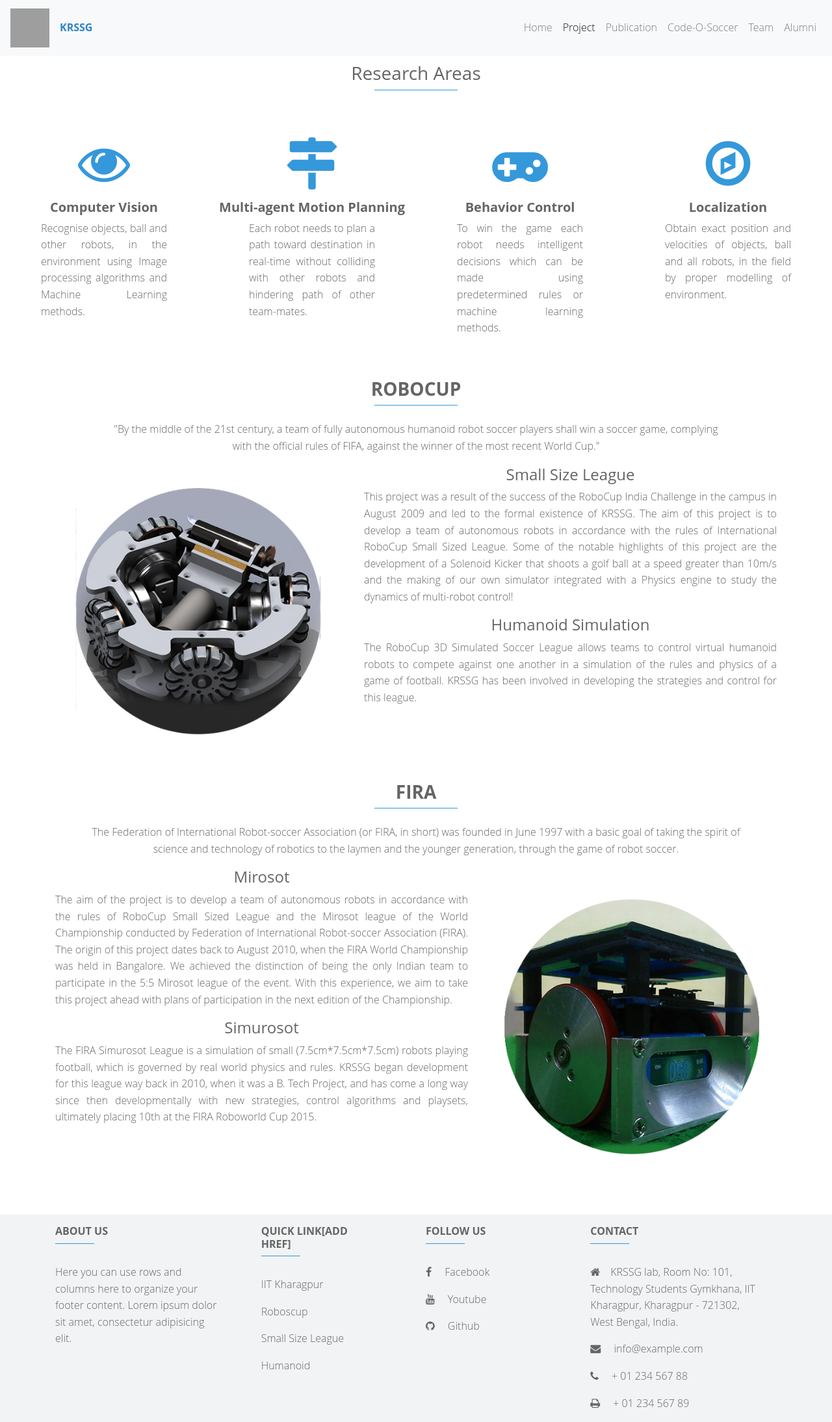
After one commit to KRSSG/website, a PHP site: page /project.html in a window 1280 px wide. The commit adds this page. Shown: the whole page at 65% size. Run offline with PHP 8.4, Linux system fonts and the light colour scheme; some libraries are stand-ins or nearby versions; grey boxes are pictures that could not be loaded.

Commit message:
Project page

```diff
--- /dev/null
+++ b/project.html
@@ -0,0 +1,233 @@
+<!doctype html>
+<html lang="en">
+	<head>
+		<!-- Required meta tags -->
+		<meta charset="utf-8">
+		<meta name="viewport" content="width=device-width, initial-scale=1, shrink-to-fit=no">
+
+		<!-- Bootstrap CSS -->
+		<link rel="stylesheet" href="https://stackpath.bootstrapcdn.com/bootstrap/4.1.3/css/bootstrap.min.css" integrity="sha384-MCw98/SFnGE8fJT3GXwEOngsV7Zt27NXFoaoApmYm81iuXoPkFOJwJ8ERdknLPMO" crossorigin="anonymous">
+
+		<link href="skins/default.css" rel="stylesheet" />
+
+		<title>Home</title>
+	</head>
+	<body>
+
+
+		<!-- Navbar Start -->
+		<nav class="navbar navbar-expand-md navbar-light bg-light fixed-top" style="background-color: #F2F3F4">
+			<a class="navbar-brand"><img class="krssg_logo" src="https://avatars1.githubusercontent.com/u/11938153?v=3&s=200 "></a>
+			<span class="navbar-text font-weight-bold text-justify" id="logo_text">KRSSG</span>
+
+			<button class="navbar-toggler" type="button" data-toggle="collapse" data-target="#navbarNav" aria-controls="navbarNav" aria-expanded="false" aria-label="Toggle navigation">
+				<span class="navbar-toggler-icon"></span>
+			</button>
+			<div class="collapse navbar-collapse" id="navbarNav">
+				<ul class="navbar-nav ml-auto">
+					<li class="nav-item">
+						<a class="nav-link" href="./index.html">Home </a>
+					</li>
+					<li class="nav-item active">
+						<a class="nav-link active" href="./project.html">Project <span class="sr-only">(current)</span></a>
+					</li>
+					<li class="nav-item">
+						<a class="nav-link" href="#">Publication</a>
+					</li>
+					<li class="nav-item">
+						<a class="nav-link" href="#">Code-O-Soccer</a>
+					</li>
+					<li class="nav-item">
+						<a class="nav-link" href="#">Team</a>
+					</li>
+					<li class="nav-item">
+						<a class="nav-link" href="#">Alumni</a>
+					</li>
+				</ul>
+			</div>
+		</nav>
+		<div class="row mt-5"></div>
+		<div class="row mt-5"></div>
+		<!-- Navbar End -->
+
+
+		<h3 class="text-center">Research Areas</h3>
+		<div class="row mx-0">
+			<hr class="teal accent-3 mb-2 mt-0 d-inline-block mx-auto change_strike_colour" style="width: 10vw;">
+		</div>
+		<div class="row mx-0 my-5">
+			<div class="col-md-3 research_thumbnail">
+				<div class="row my-3">
+					<i class="fa fa-eye fa-5x mx-auto research_sign"></i>
+				</div>
+				<h5 class="text-center font-weight-bold">Computer Vision</h5>
+				<div class="row mx-5">
+					<p class="text-justify">
+						Recognise objects, ball and other robots, in the environment using Image processing algorithms and Machine Learning methods.
+					</p>
+				</div>
+			</div>
+			<div class="col-md-3 research_thumbnail">
+				<div class="row my-3">
+					<i class="fa fa-map-signs fa-5x mx-auto research_sign"></i>
+				</div>
+				<h5 class="text-center font-weight-bold">Multi-agent Motion Planning</h5>
+				<div class="row mx-5">
+					<p class="text-justify">
+						Each robot needs to plan a path toward destination in real-time without colliding with other robots and hindering path of other team-mates.
+					</p>
+				</div>
+			</div>
+			<div class="col-md-3 research_thumbnail">
+				<div class="row my-3">
+					<i class="fa fa-gamepad fa-5x mx-auto research_sign"></i>
+				</div>
+				<h5 class="text-center font-weight-bold">Behavior Control</h5>
+				<div class="row mx-5">
+					<p class="text-justify">
+						To win the game each robot needs intelligent decisions which can be made using predetermined rules or machine learning methods.
+					</p>
+				</div>
+			</div>
+			<div class="col-md-3 research_thumbnail">
+				<div class="row my-3">
+					<i class="fa fa-compass fa-5x mx-auto research_sign"></i>
+				</div>
+				<h5 class="text-center font-weight-bold">Localization</h5>
+				<div class="row mx-5">
+					<p class="text-justify">
+						Obtain exact position and velocities of objects, ball and all robots, in the field by proper modelling of environment.
+					</p>
+				</div>
+			</div>
+		</div>
+
+		<div class="container">
+			<h3 class="text-center font-weight-bold text-uppercase">Robocup</h3>
+			<div class="row mx-0">
+				<hr class="teal accent-3 mb-4 mt-0 d-inline-block mx-auto change_strike_colour" style="width: 10vw;">
+			</div>
+			<p class="text-center">
+				"By the middle of the 21st century, a team of fully autonomous humanoid robot soccer players shall win a soccer game, complying<br> with the official rules of FIFA, against the winner of the most recent World Cup."
+			</p>
+			<div class="row">
+				<div class="col-md-5">
+					<img src="./images/robocup.png" class="img-fluid">
+				</div>
+				<div class="col-md-7">
+					<h4 class="text-center">Small Size League</h4>
+					<p class="text-justify">
+						This project was a result of the success of the RoboCup India Challenge in the campus in August 2009 and led to the formal existence of KRSSG. The aim of this project is to develop a team of autonomous robots in accordance with the rules of International RoboCup Small Sized League. Some of the notable highlights of this project are the development of a Solenoid Kicker that shoots a golf ball at a speed greater than 10m/s and the making of our own simulator integrated with a Physics engine to study the dynamics of multi-robot control!
+					</p>
+					<h4 class="text-center">Humanoid Simulation</h4>
+					<p class="text-justify">
+						The RoboCup 3D Simulated Soccer League allows teams to control virtual humanoid robots to compete against one another in a simulation of the rules and physics of a game of football. KRSSG has been involved in developing the strategies and control for this league.
+					</p>
+				</div>
+			</div>
+
+
+			<h3 class="text-center font-weight-bold text-uppercase">FIRA</h3>
+			<div class="row">
+			<hr class="teal accent-3 mb-4 mt-0 d-inline-block mx-auto change_strike_colour" style="width: 10vw;">
+			</div>
+			<p class="text-center">
+				The Federation of International Robot-soccer Association (or FIRA, in short) was founded in June 1997 with a basic goal of taking the spirit of <br> science and technology of robotics to the laymen and the younger generation, through the game of robot soccer.
+			</p>
+			<div class="row">
+				<div class="col-md-7">
+					<h4 class="text-center">Mirosot</h4>
+					<p class="text-justify">
+						The aim of the project is to develop a team of autonomous robots in accordance with the rules of RoboCup Small Sized League and the Mirosot league of the World Championship conducted by Federation of International Robot-soccer Association (FIRA). The origin of this project dates back to August 2010, when the FIRA World Championship was held in Bangalore. We achieved the distinction of being the only Indian team to participate in the 5:5 Mirosot league of the event. With this experience, we aim to take this project ahead with plans of participation in the next edition of the Championship.
+					</p>
+					<h4 class="text-center">Simurosot</h4>
+					<p class="text-justify">
+						The FIRA Simurosot League is a simulation of small (7.5cm*7.5cm*7.5cm) robots playing football, which is governed by real world physics and rules. KRSSG began development for this league way back in 2010, when it was a B. Tech Project, and has come a long way since then developmentally with new strategies, control algorithms and playsets, ultimately placing 10th at the FIRA Roboworld Cup 2015.
+					</p>
+				</div>
+				<div class="col-md-5">
+					<img src="./images/fira.png" class="img-fluid">
+				</div>
+			</div>
+
+
+		</div>
+
+		<!-- Footer Start-->
+		<footer class="page-footer font-small blue-grey lighten-5 design_footer" >
+
+			<div class="container text-center text-md-left mt-5">
+
+			  <div class="row mt-3 dark-grey-text">
+					<!-- Empty Row to create space -->
+			  </div>
+			  <div class="row mt-3 dark-grey-text">
+				<div class="col-md-3 col-lg-4 col-xl-3 mb-4">
+				  <h6 class="text-uppercase font-weight-bold">About Us</h6>
+				  <hr class="teal accent-3 mb-4 mt-0 d-inline-block mx-auto change_strike_colour" style="width: 60px;">
+				  <p>Here you can use rows and columns here to organize your footer content. Lorem ipsum dolor sit amet, consectetur
+					adipisicing elit.</p>
+				</div>
+
+				<div class="col-md-2 col-lg-2 col-xl-2 mx-auto mb-4">
+				  <h6 class="text-uppercase font-weight-bold">Quick Link[Add href]</h6>
+				  <hr class="teal accent-3 mb-4 mt-0 d-inline-block mx-auto change_strike_colour" style="width: 60px;">
+				  <p>
+					<a class="dark-grey-text quick_links" href="#!">IIT Kharagpur</a>
+				  </p>
+				  <p>
+					<a class="dark-grey-text quick_links" href="#!">Roboscup</a>
+				  </p>
+				  <p>
+					<a class="dark-grey-text quick_links" href="#!">Small Size League</a>
+				  </p>
+				  <p>
+					<a class="dark-grey-text quick_links" href="#!">Humanoid</a>
+				  </p>
+
+				</div>
+				<div class="col-md-3 col-lg-2 col-xl-2 mx-auto mb-4">
+					<h6 class="text-uppercase font-weight-bold">Follow Us</h6>
+					<hr class="teal accent-3 mb-4 mt-0 d-inline-block mx-auto change_strike_colour" style="width: 60px;">
+					<p>
+						<i class="fa fa-facebook white-text mr-3"></i>
+						<a class="dark-grey-text quick_links" href="#!">Facebook</a>
+					</p>
+					<p>
+						<i class="fa fa-youtube white-text mr-3"></i>
+						<a class="dark-grey-text quick_links" href="#!">Youtube</a>
+					</p>
+					<p>
+						<i class="fa fa-github white-text mr-3"></i>
+						<a class="dark-grey-text quick_links" href="#!">Github</a>
+					</p>
+				</div>
+
+				<div class="col-md-4 col-lg-3 col-xl-3 mx-auto mb-md-0 mb-4">
+				  <h6 class="text-uppercase font-weight-bold">Contact</h6>
+				  <hr class="teal accent-3 mb-4 mt-0 d-inline-block mx-auto change_strike_colour" style="width: 60px;">
+				  <p>
+					<i class="fa fa-home mr-3"></i>KRSSG lab, Room No: 101, Technology Students Gymkhana, IIT Kharagpur, Kharagpur - 721302, West Bengal, India.</p>
+				  <p>
+					<i class="fa fa-envelope mr-3"></i> info@example.com</p>
+				  <p>
+					<i class="fa fa-phone mr-3"></i> + 01 234 567 88</p>
+				  <p>
+					<i class="fa fa-print mr-3"></i> + 01 234 567 89</p>
+				</div>
+			  </div>
+			</div>
+		  </footer>
+		  <!-- Footer End-->
+
+
+
+
+		<!-- Optional JavaScript -->
+		<!-- jQuery first, then Popper.js, then Bootstrap JS -->
+		<script src="https://code.jquery.com/jquery-3.3.1.slim.min.js" integrity="sha384-q8i/X+965DzO0rT7abK41JStQIAqVgRVzpbzo5smXKp4YfRvH+8abtTE1Pi6jizo" crossorigin="anonymous"></script>
+		<script src="https://cdnjs.cloudflare.com/ajax/libs/popper.js/1.14.3/umd/popper.min.js" integrity="sha384-ZMP7rVo3mIykV+2+9J3UJ46jBk0WLaUAdn689aCwoqbBJiSnjAK/l8WvCWPIPm49" crossorigin="anonymous"></script>
+		<script src="https://stackpath.bootstrapcdn.com/bootstrap/4.1.3/js/bootstrap.min.js" integrity="sha384-ChfqqxuZUCnJSK3+MXmPNIyE6ZbWh2IMqE241rYiqJxyMiZ6OW/JmZQ5stwEULTy" crossorigin="anonymous"></script>
+		<link href="https://maxcdn.bootstrapcdn.com/font-awesome/4.5.0/css/font-awesome.min.css" rel="stylesheet" />
+	</body>
+</html>
--- a/skins/default.css
+++ b/skins/default.css
@@ -2,7 +2,7 @@
 * @Author: saurabh
 * @Date:   2018-10-28 04:27:49
 * @Last Modified by:   Saurabh Agarwal
-* @Last Modified time: 2018-10-28 09:52:41
+* @Last Modified time: 2018-10-28 20:48:38
 */
 
 body {
@@ -61,3 +61,20 @@ a:hover{
 	height: 200px;
 	position: relative;
 }
+
+.design_footer{
+	background-color: #F2F3F4;
+}
+
+.research_sign{
+	color: #3498DB;
+}
+
+
+.research_thumbnail:hover{
+	background-color: #F2F3F4;
+}
+
+.research_thumbnail:hover .research_sign{
+	color: #656565;
+}
```
Also changed, not shown: index.html (+17 -16 lines), images/fira.jpg (added), images/fira.png (added), images/robocup.png (added), images/ssl.jpg (added).
